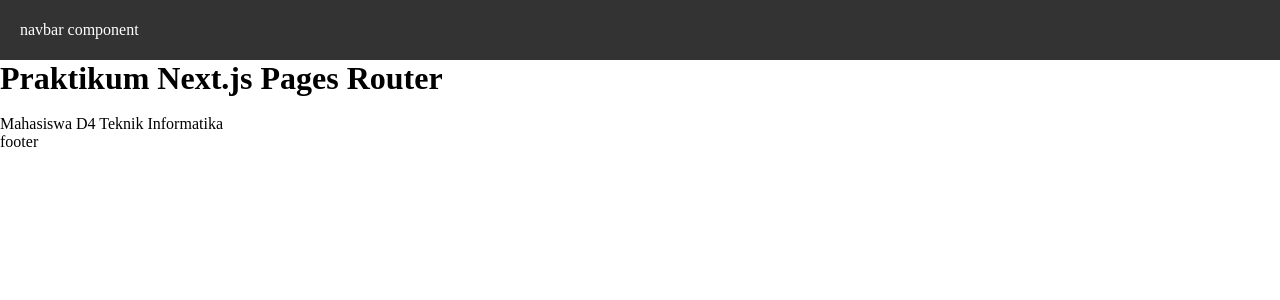
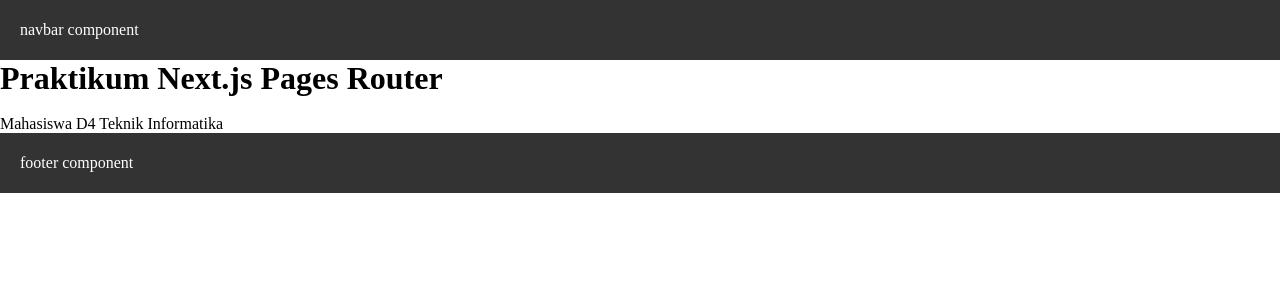
Before and after one commit to Fahrizp24/framework, a Next.js app in the folder P2/next-routing/: page / in a window 1280 px wide. Shown: the top 300 px of the page. Built offline with nearby package versions, Linux system fonts and the light colour scheme.

Commit message:
P2_Tugas 3 – Layout

```diff
--- a/P2/next-routing/src/components/layouts/Appshell/index.tsx
+++ b/P2/next-routing/src/components/layouts/Appshell/index.tsx
@@ -1,4 +1,5 @@
 import Navbar from "../navbar";
+import Footer from "../footer";
 
 type AppShellProps = {
   children: React.ReactNode;
@@ -11,7 +12,7 @@
       <Navbar />
       {children}
       <div>
-        <p>footer</p>
+        <Footer />
       </div>
     </main>
   );
--- /dev/null
+++ b/P2/next-routing/src/components/layouts/footer/index.tsx
@@ -0,0 +1,9 @@
+const Footer = () => {
+  return (
+    <div className="footer">
+        <div>footer component</div>
+    </div>
+    );
+};
+
+export default Footer;
--- a/P2/next-routing/src/styles/globals.css
+++ b/P2/next-routing/src/styles/globals.css
@@ -23,3 +23,13 @@
   display: flex;
   align-items: center;
 }
+
+.footer {
+  width: 100%;
+  height: 60px;
+  background-color: #333;
+  color: #fff;
+  padding: 0 20px;
+  display: flex;
+  align-items: center;
+}
```
